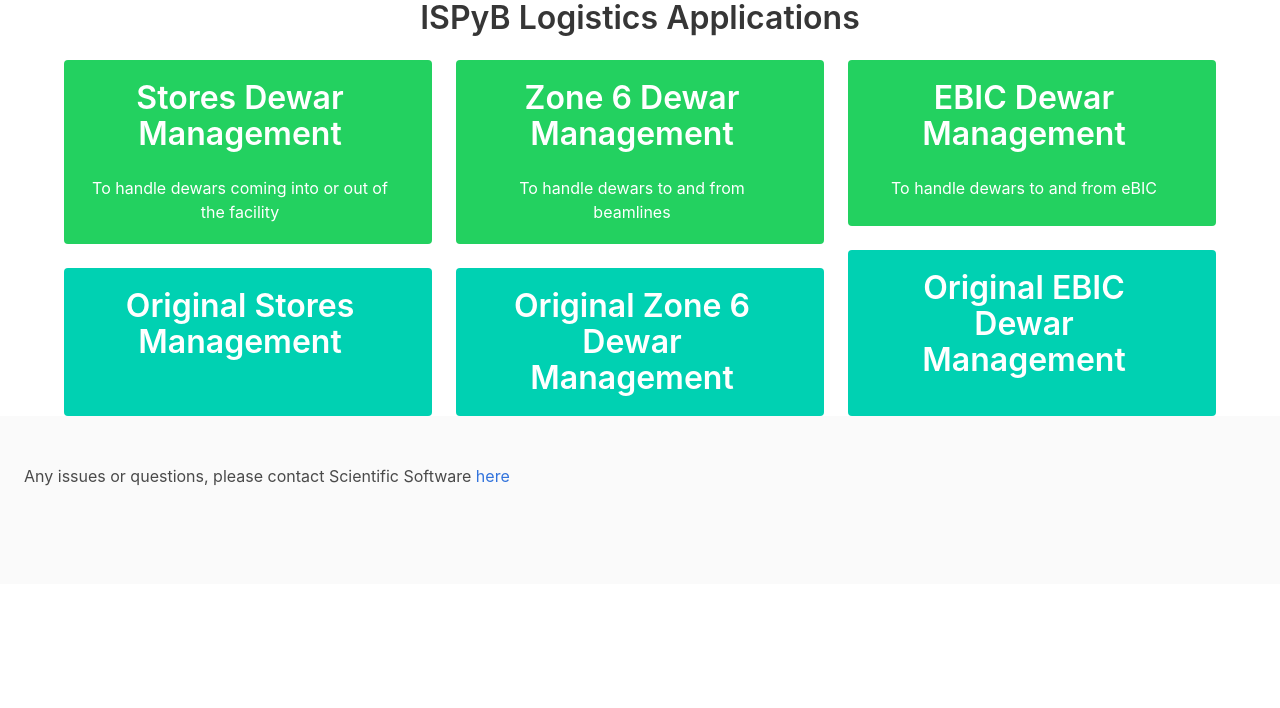
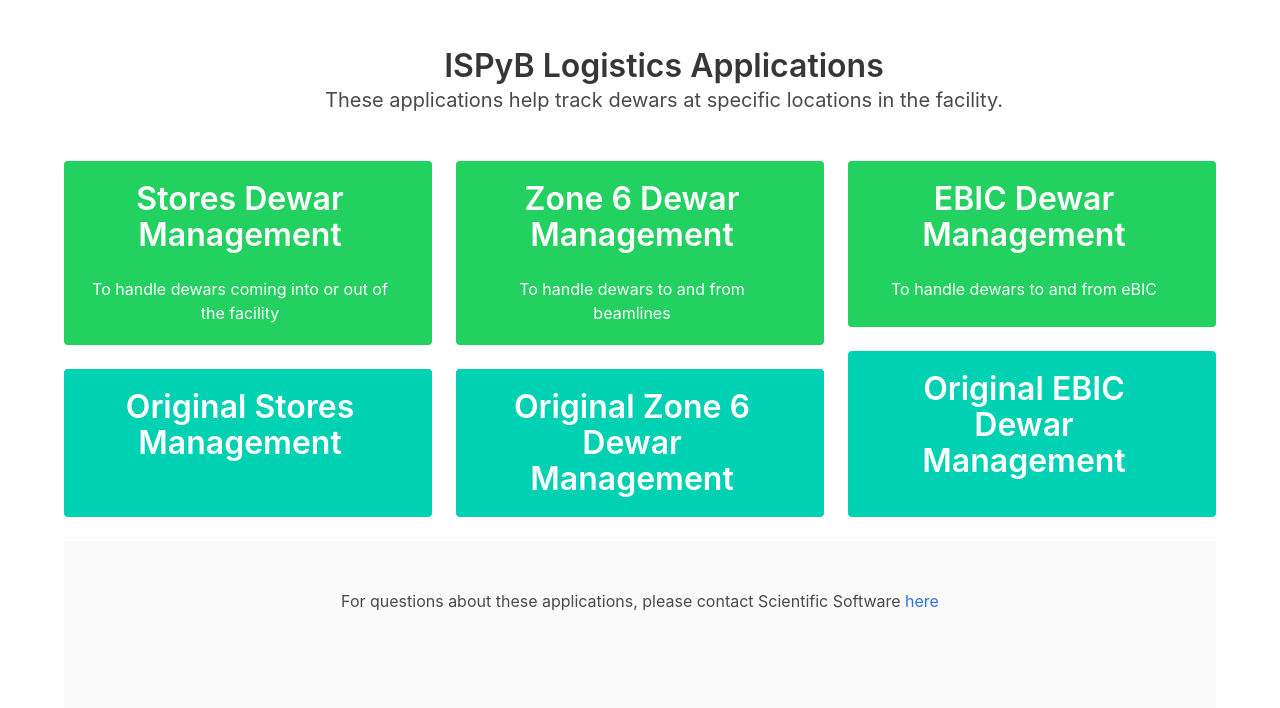
Before and after one commit to DiamondLightSource/flask-ispyb-logistics, a Flask app: page / in a window 1280 px wide. Shown: the top 708 px of the page. Run offline with Flask 2, Linux system fonts and the light colour scheme; parts of the project's set-up code (start-up, migrations or seed data) failed here and were passed over.

Commit message:
Update layout on title page

```diff
--- a/templates/index.html
+++ b/templates/index.html
@@ -5,19 +5,32 @@
     </head>
     <body>
         <div class="container">
-            <p class="title has-text-centered">
+            <!-- Title Section-->
+            <div class="hero">
+                <div class="hero-body has-text-centered">
+                    <div class="container">
+                    <h1 class="title">
                         ISPyB Logistics Applications
-            </p>
+                    </h1>
+                    <h2 class="subtitle">
+                        These applications help track dewars at specific locations in the facility.
+                    </h2>
+                    </div>
+                </div>
+            </div>
+
+            <!-- Tiles layout for application links -->
             <div class="tile is-ancestor has">
                 <div class="tile is-vertical is-parent has-text-centered">
                     <a href="/stores/vstores" class="tile notification is-child is-success">
                         <p class="title">Stores Dewar Management</p>
                         <p class="content">To handle dewars coming into or out of the facility</p>
                     </a>
-                        <a href="/stores/" class="tile is-child notification is-primary">
+                    <a href="/stores/" class="tile is-child notification is-primary is-disabled">
                         <p class="title">Original Stores Management</p>
                     </a>
                 </div>
+
                 <div class="tile is-vertical is-parent has-text-centered">
                     <a href="/zone6/vdewars" class="tile is-child notification is-success">
                         <p class="title">Zone 6 Dewar Management</p>
@@ -27,6 +40,7 @@
                         <p class="title">Original Zone 6 Dewar Management</p>
                     </a>
                 </div>
+
                 <div class="tile is-vertical is-parent has-text-centered">
                         <a  href="/ebic/vdewars" class="tile is-child notification is-success">
                             <p class="title">EBIC Dewar Management</p>
@@ -38,7 +52,10 @@
                         </a>
                 </div>
             </div>
-            </div>
-        <div><footer class="footer">Any issues or questions, please contact Scientific Software <a href="mailto:scientificsoftware@diamond.ac.uk?Subject=ISPyBLogistics">here</a></footer></div>
+
+            <!-- Footer with link to scisoft -->
+            <footer class="footer has-text-centered">For questions about these applications, please contact Scientific Software <a href="mailto:scientificsoftware@diamond.ac.uk?Subject=ISPyBLogistics">here</a></footer></div>
+
+        </div> <!-- END of main container -->
     </body>
 </html>
```
Lines whose indentation alone changed are shown as unchanged.
